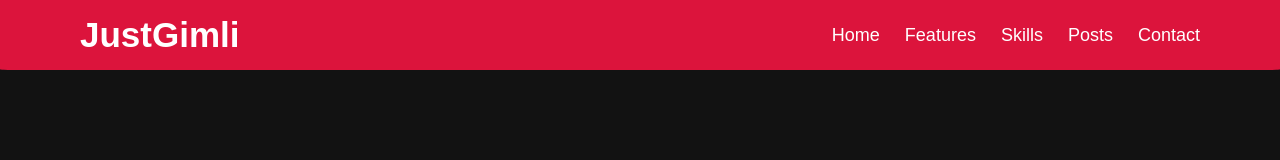
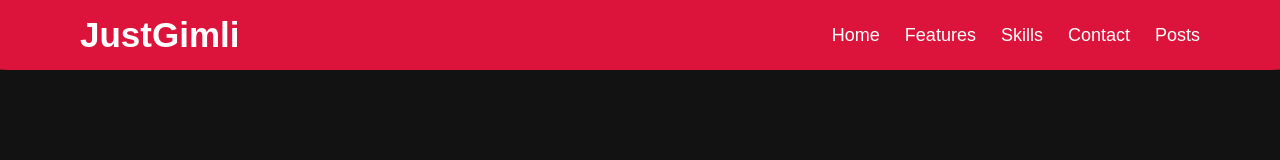
Before and after one commit to JustGimli/MyBlog, a React (Create React App) app in the folder my-blog/: page / in a window 1280 px wide. Shown: the top 160 px of the page. Built offline with nearby package versions, Linux system fonts and the light colour scheme.

Commit message:
add Routing

```diff
--- a/my-blog/src/App.tsx
+++ b/my-blog/src/App.tsx
@@ -3,9 +3,9 @@ import AOS from 'aos';
 import 'aos/dist/aos.css';
 import { BrowserRouter, Route, Routes } from 'react-router-dom';
 
-import Navbar from './components/Main/navbar';
-import Featured from './components/Main/Features';
-import Skills from './components/Main/skills/skills';
+
+import MainPage from './routing';
+import ErrorPage from './components/error-page';
 
 import './App.scss'
 
@@ -19,22 +19,13 @@ function App() {
 
     return (
         <>
-        <Navbar/>
-        {/* <BrowserRouter> */}
-            {/* <Routes> */}
-                {/* <Route path='/'> */}
-                    <div className='background' style={{ "background": "#121212"}}>
-                    <canvas style={{"height": "100%", "width": "100%"}}></canvas>
-                    {/* <div>
-                        <StarRating />
-                    </div> */}
-                    <Featured/>
-                    <Skills/>
-                </div>
-                {/* </Route> */}
-                {/* <Route path='/posts'></Route> */}
-            {/* </Routes> */}
-        {/* </BrowserRouter> */}
+
+        <BrowserRouter>
+            <Routes>
+                <Route path='/' errorElement={<ErrorPage/>} element={<MainPage />}></Route>
+                <Route path='/posts' errorElement={<ErrorPage/>}></Route>
+            </Routes>
+        </BrowserRouter>
 
 
 
--- a/my-blog/src/components/Main/navbar/header/index.tsx
+++ b/my-blog/src/components/Main/navbar/header/index.tsx
@@ -1,4 +1,5 @@
 import React from "react";
+import { Outlet, Link } from "react-router-dom";
 
 interface IProp{
 
@@ -13,18 +14,22 @@ class Header extends React.Component{
 
     }
 
-    mainMenu = ["Home", "Features", "Skills", "Posts", "Contact"]
+    mainMenu = ["Home", "Features", "Skills", "Contact"]
     listItem = this.mainMenu.map((str) => <li key={str}><a href={`#${str}`.toLowerCase()}>{str}</a></li>)
 
     render(): React.ReactNode {
         return(
+
             <div className="max-width">
                 <div className="Header-Menu">
                     <div className="logo">
                         <a href="https://github.com/JustGimli">Just<span className="Header-Span">Gimli</span></a>
                     </div>
-                    <ul>{this.listItem}</ul>
+                    <ul>{this.listItem}
+                        <Link to="/posts"><li key={"Posts"}>Posts</li></Link>
+                    </ul>
                 </div>
+                <Outlet/>
             </div>
 
         )
--- /dev/null
+++ b/my-blog/src/components/error-page.jsx
@@ -0,0 +1,16 @@
+import { useRouteError } from "react-router-dom";
+
+export default function ErrorPage() {
+    const error = useRouteError();
+    console.error(error);
+
+    return (
+        <div id="error-page">
+        <h1>Oops!</h1>
+        <p>Sorry, an unexpected error has occurred.</p>
+        <p>
+            <i>{error.statusText || error.message}</i>
+        </p>
+        </div>
+    );
+}
--- /dev/null
+++ b/my-blog/src/routing.tsx
@@ -0,0 +1,19 @@
+import React from "react";
+
+import Navbar from './components/Main/navbar';
+import Featured from './components/Main/Features';
+import Skills from './components/Main/skills/skills';
+
+
+export default function MainPage(props:any) {
+    return (
+        <>
+            <Navbar/>
+            <div className='background' style={{ "background": "#121212"}}>
+            <canvas style={{"height": "100%", "width": "100%"}}></canvas>
+            <Featured/>
+            <Skills/>
+            </div>
+        </>
+    )
+}
```
